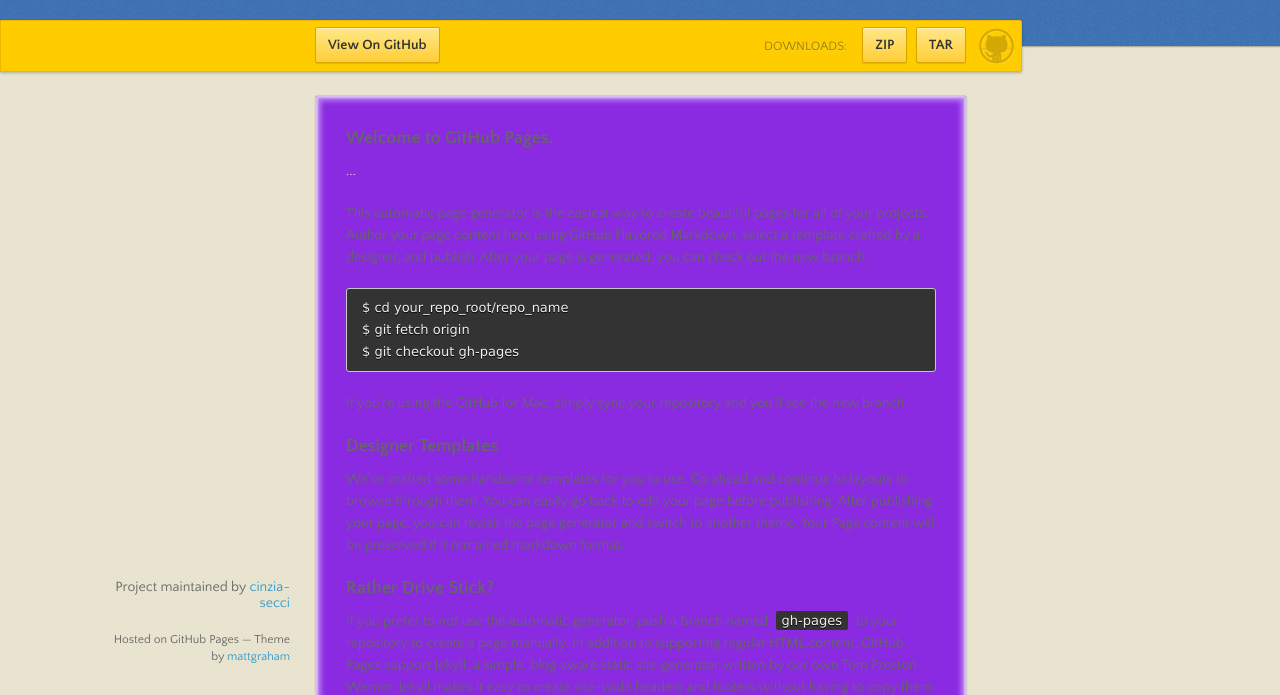
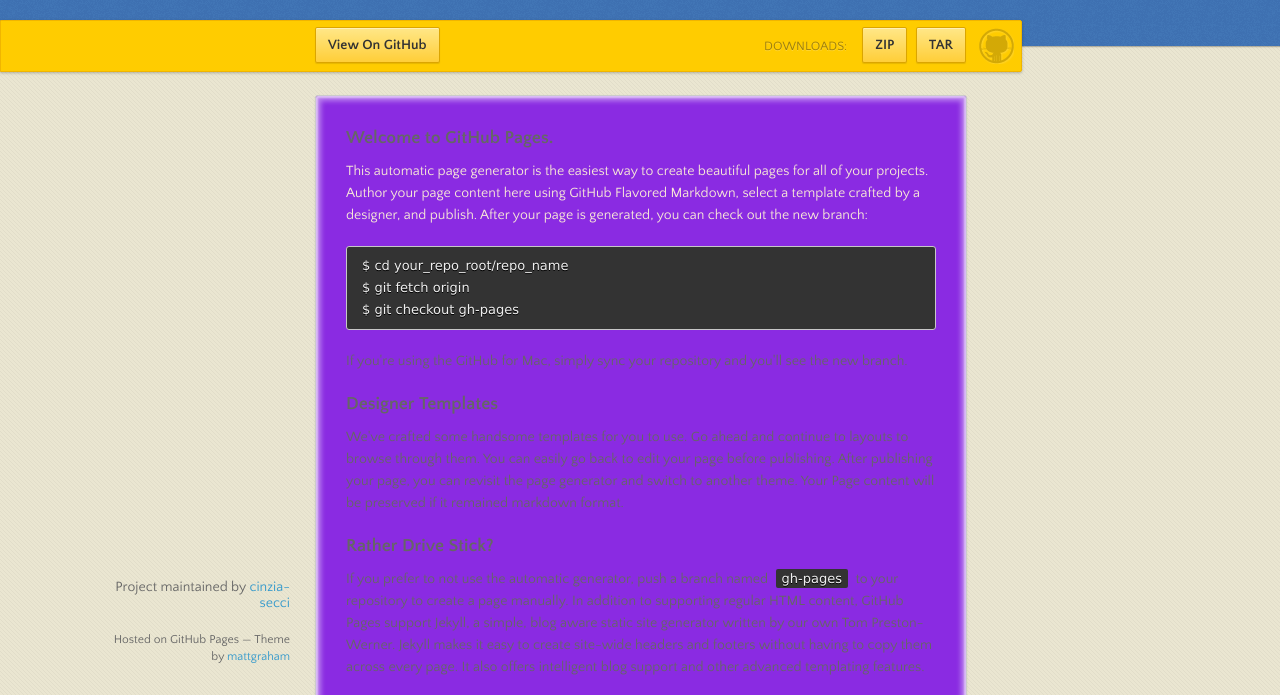
Before and after one commit to cinzia-secci/Prova1, a plain HTML site: page index.html in a window 1280 px wide. Shown: the part 95-790 px from the top of the page. Drawn offline with nearby package versions, Linux system fonts and the light colour scheme.

Commit message:
Update index.html

```diff
--- a/index.html
+++ b/index.html
@@ -43,7 +43,8 @@
 <a name="welcome-to-github-pages" class="anchor" href="#welcome-to-github-pages"><span class="octicon octicon-link"></span></a>Welcome to GitHub Pages.</h3>
 
 <p style="color: antiquewhite;
-">...</p> This automatic page generator is the easiest way to create beautiful pages for all of your projects. Author your page content here using GitHub Flavored Markdown, select a template crafted by a designer, and publish. After your page is generated, you can check out the new branch:</p>
+">
+This automatic page generator is the easiest way to create beautiful pages for all of your projects. Author your page content here using GitHub Flavored Markdown, select a template crafted by a designer, and publish. After your page is generated, you can check out the new branch:</p>
 
 <pre><code>$ cd your_repo_root/repo_name
 $ git fetch origin
```
